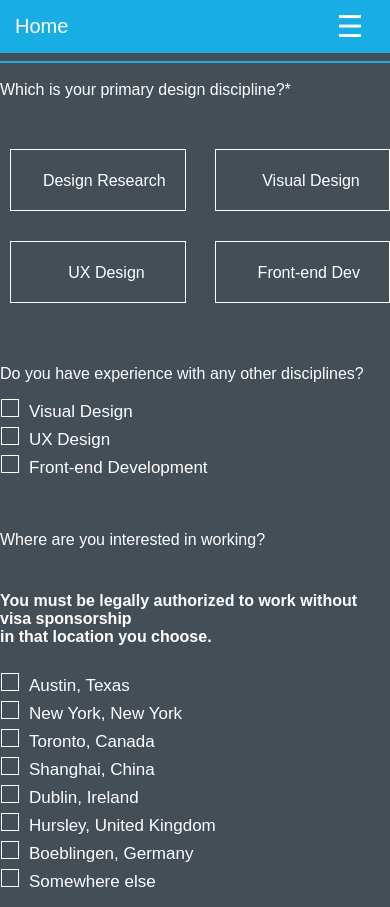
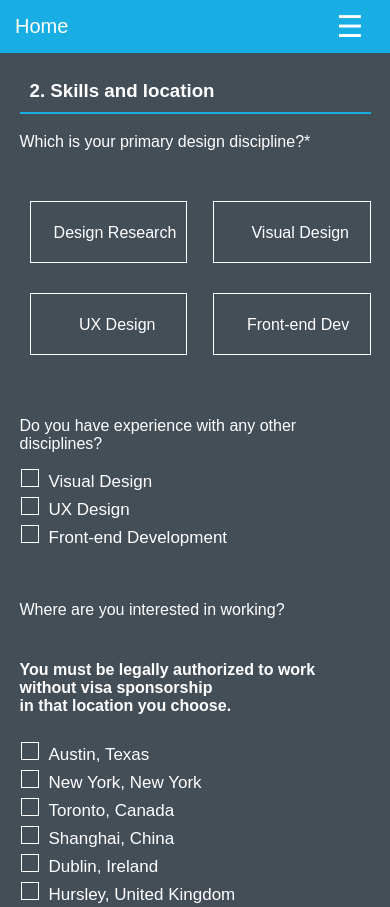
Before and after one commit to niloomotita/job-app-form, a React app: page /Form2 in a window 390 px wide. Shown: the top 907 px of the page. Built offline with nearby package versions, Linux system fonts and the light colour scheme.

Commit message:
add wraper

```diff
--- a/src/components/Personal.js
+++ b/src/components/Personal.js
@@ -85,7 +85,7 @@ showError = () => {
 	  const showErrors = this.showError();
 	  console.log(showErrors, 'showErrors')
     return (
-      <div>
+      <div className="wrapper container">
         <div >
                 <h1 className="title">Let's talk</h1>
                 <p className="title"> Think you have what it takes? Show us.</p>
--- a/src/components/Portofolio.js
+++ b/src/components/Portofolio.js
@@ -46,7 +46,7 @@ class Portofolio extends Component {
     const showErrors = this.showError();
     console.log(showErrors);
     return (
-      <div>
+      <div className="wrapper container">
         <h3> 3. Portfolio</h3>
         <form
           action="submit"
--- a/src/components/Skill.js
+++ b/src/components/Skill.js
@@ -8,7 +8,7 @@ function Skill(props) {
     e.preventDefault();
   };
   return (
-    <div>
+    <div className="wrapper container">
       <h3> 2. Skills and location</h3>
       <form action="submit" onSubmit={handlesubmit}>
         <p className="question"> Which is your primary design discipline?*</p>
--- a/src/styles/App.css
+++ b/src/styles/App.css
@@ -14,6 +14,7 @@ body{
   margin: 0 auto;
 
 }
+
 .title{
   color: white;
   text-align: center;
@@ -23,6 +24,13 @@ h3{
   border-bottom: 2px solid #18AEE2;
   padding: 10px;
 }
-form{
+.wrapper{
   margin-bottom: 20px;
+  margin-top: 100px;
 }
+@media screen and (max-width:480px){
+  .wrapper{
+    margin-bottom: 20px;
+    margin-top: 70px;
+  }
+}
```
